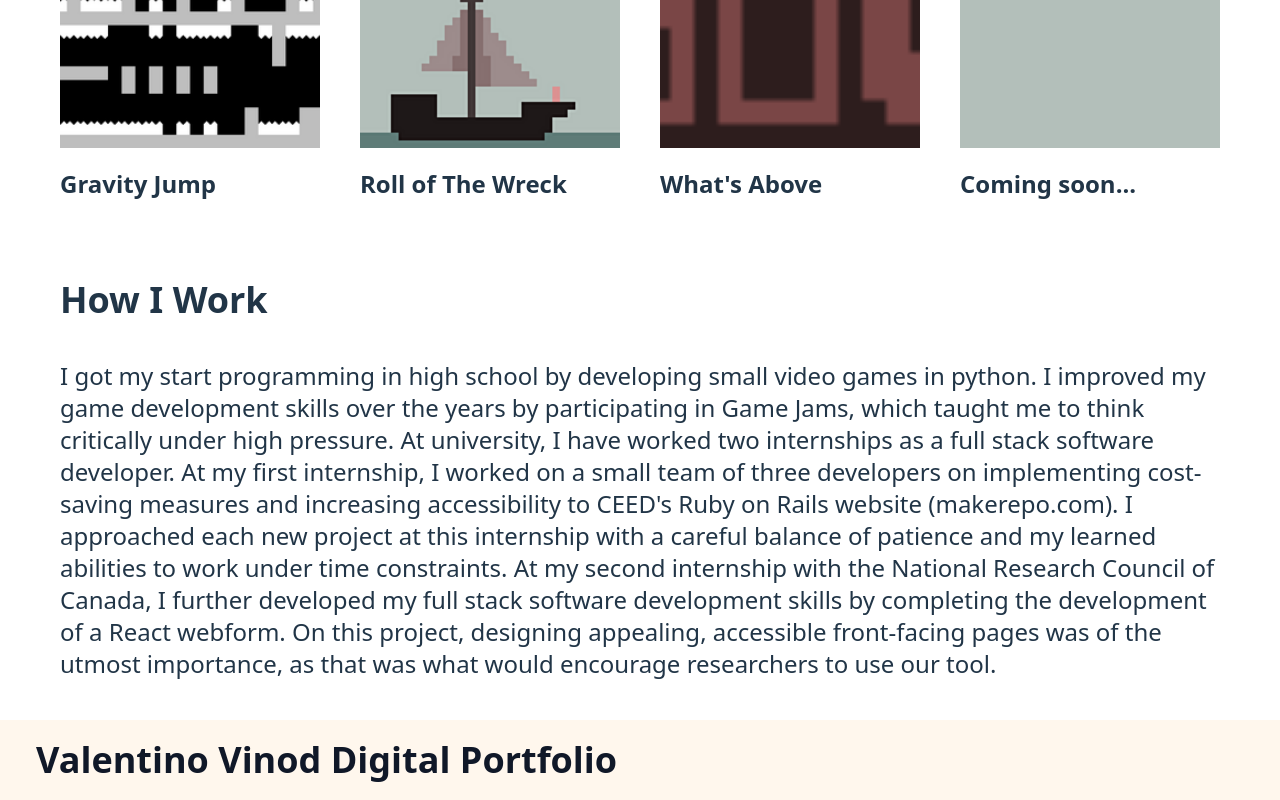
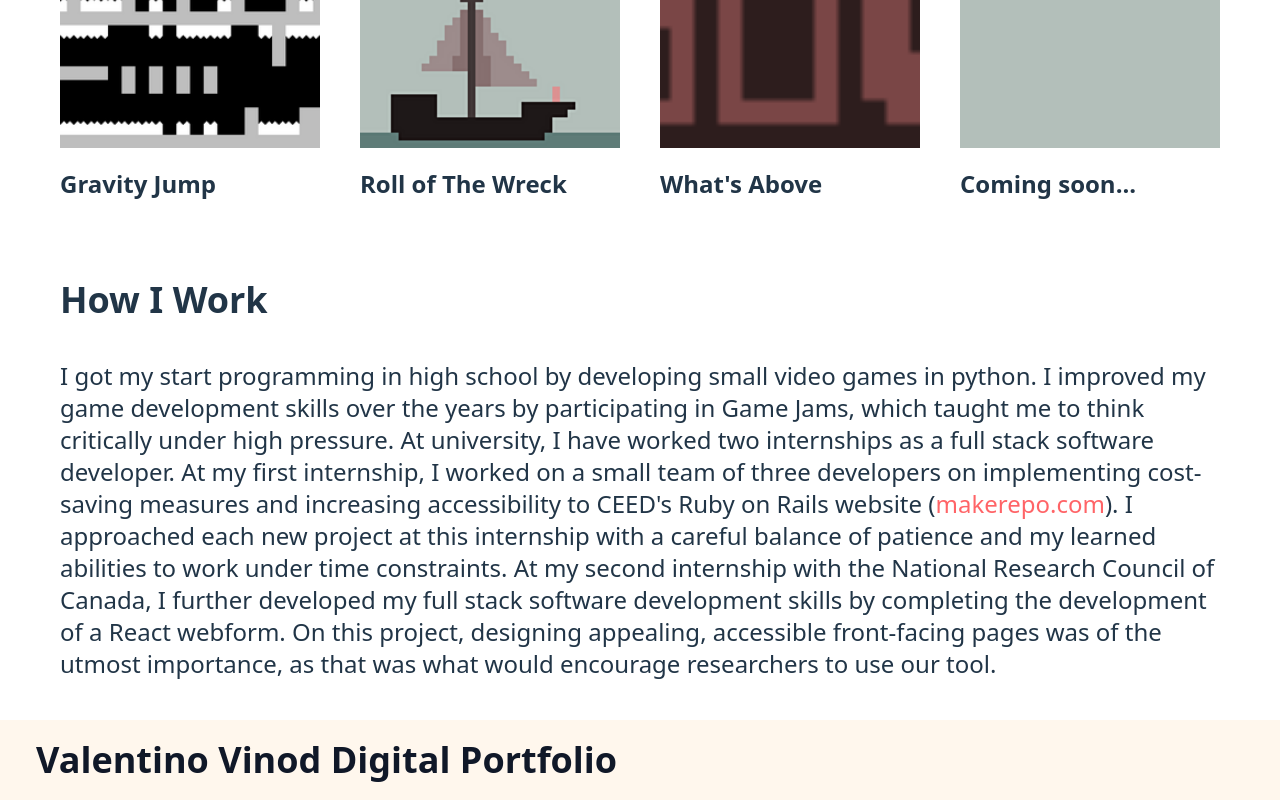
Before and after one commit to Valentino249/SEG3125_A1, a React (Vite) app: page / in a window 1280 px wide. Shown: the part 1336-2136 px from the top of the page. Built offline with nearby package versions, Linux system fonts and the light colour scheme.

Commit message:
activated makerepo link:

```diff
--- a/src/components/Body.tsx
+++ b/src/components/Body.tsx
@@ -36,7 +36,14 @@ function Header() {
                         </div>
                     </div>
                     <p className="mb-2 text-4xl font-bold text-bg-orange-50 mt-20 mb-10 gap-10 md:px-10">How I Work</p>
-                    <p className="text-2xl text-bg-orange-50 mb-5 gap-10 md:px-10">I got my start programming in high school by developing small video games in python. I improved my game development skills over the years by participating in Game Jams, which taught me to think critically under high pressure. At university, I have worked two internships as a full stack software developer. At my first internship, I worked on a small team of three developers on implementing cost-saving measures and increasing accessibility to CEED's Ruby on Rails website (makerepo.com). I approached each new project at this internship with a careful balance of patience and my learned abilities to work under time constraints. At my second internship with the National Research Council of Canada, I further developed my full stack software development skills by completing the development of a React webform. On this project, designing appealing, accessible front-facing pages was of the utmost importance, as that was what would encourage researchers to use our tool.</p>
+                    <p className="text-2xl text-bg-orange-50 mb-5 gap-10 md:px-10">I got my start programming in high school by developing small video games in python.
+                        I improved my game development skills over the years by participating in Game Jams, which taught me to think critically under high pressure.
+                        At university, I have worked two internships as a full stack software developer.
+                        At my first internship, I worked on a small team of three developers on implementing cost-saving measures and increasing accessibility to CEED's Ruby on Rails website
+                        (<a href="https://makerepo.com/" className="text-red-400" target="_blank" rel="noopener noreferrer">makerepo.com</a>).
+                        I approached each new project at this internship with a careful balance of patience and my learned abilities to work under time constraints.
+                        At my second internship with the National Research Council of Canada, I further developed my full stack software development skills by completing the development of a React webform.
+                        On this project, designing appealing, accessible front-facing pages was of the utmost importance, as that was what would encourage researchers to use our tool.</p>
                 </div>
             </section>
 
```
